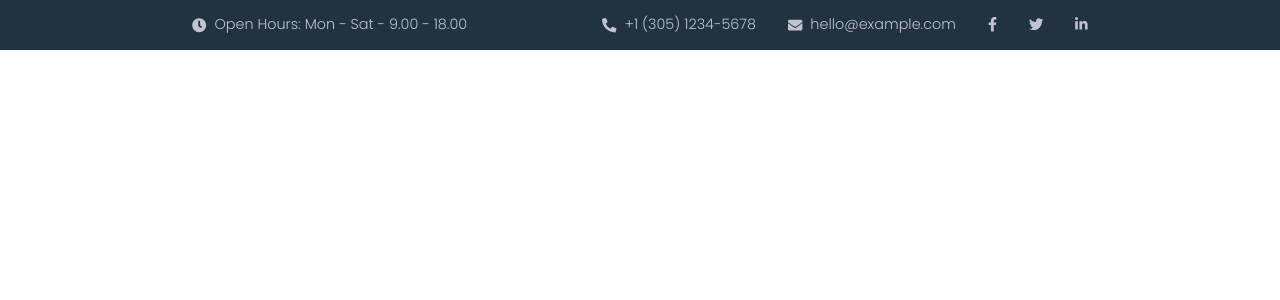
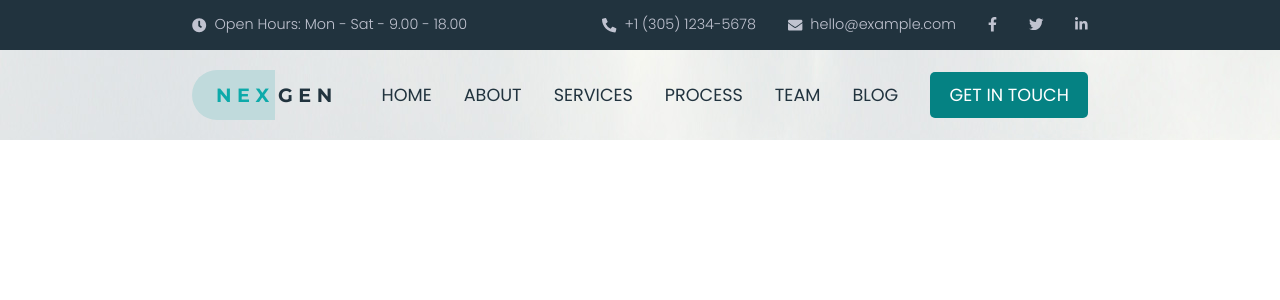
Before and after one commit to ChiaraPapagni/proj-html-vuejs, a Vue app: page / in a window 1280 px wide. Shown: the top 300 px of the page. Built offline with nearby package versions, Linux system fonts and the light colour scheme.

Commit message:
create navbar

```diff
--- a/src/App.vue
+++ b/src/App.vue
@@ -24,10 +24,4 @@ export default {
 <style lang="scss">
 @import "./assets/scss/variables.scss";
 @import "./assets/scss/common.scss";
-/* Poppins Font */
-@import url("https://fonts.googleapis.com/css2?family=Poppins:wght@200;300;400;500;600;700;800;900&display=swap");
-
-#app {
-  font-family: "Poppins", Helvetica, Arial, sans-serif;
-}
 </style>
--- a/src/assets/scss/common.scss
+++ b/src/assets/scss/common.scss
@@ -1,8 +1,21 @@
+/* Poppins Font */
+@import url("https://fonts.googleapis.com/css2?family=Poppins:wght@200;300;400;500;600;700;800;900&display=swap");
+/* Montserrat Font */
+@import url('https://fonts.googleapis.com/css2?family=Montserrat:wght@700&display=swap');
+
 /* Reset Rules */
 * {
     box-sizing: border-box;
     margin: 0;
     padding: 0;
+}
+
+body {
+    font-family: "Poppins",
+        Helvetica,
+        Arial,
+        sans-serif;
+    font-weight: 400;
 }
 
 .container {
--- a/src/assets/scss/variables.scss
+++ b/src/assets/scss/variables.scss
@@ -1,3 +1,4 @@
 $nexgen_dark_blue: #21333E;
 $nexgen_primary_green: #058283;
 $nexgen_text_header: #C0C3D0;
+$nexgen_text_dark: #21333E;
--- a/src/components/SiteHeader.vue
+++ b/src/components/SiteHeader.vue
@@ -32,6 +32,28 @@
       </div>
     </div>
     <!-- /.top_header -->
+
+    <div class="bottom_header">
+      <div class="navbar container d_flex">
+        <div class="logo">
+          <span class="logo_bg">Nex</span>
+          <span>gen</span>
+        </div>
+        <div class="menu">
+          <ul>
+            <li><a href="">home</a></li>
+            <li><a href="">about</a></li>
+            <li><a href="">services</a></li>
+            <li><a href="">process</a></li>
+            <li><a href="">team</a></li>
+            <li><a href="">blog</a></li>
+            <li class="btn_green"><a href="">get in touch</a></li>
+          </ul>
+        </div>
+      </div>
+      <!-- /.navbar -->
+    </div>
+    <!-- /.bottom_header -->
   </header>
   <!-- /#site_header -->
 </template>
@@ -43,6 +65,7 @@ export default {};
 <style lang="scss">
 @import "../assets/scss/variables.scss";
 
+header {
   .top_header {
     background-color: $nexgen_dark_blue;
     color: $nexgen_text_header;
@@ -70,4 +93,49 @@ export default {};
       }
     }
   }
+
+  .bottom_header {
+    background-image: url(../assets/img/bg-6.jpg);
+
+    .navbar {
+      justify-content: space-between;
+      text-transform: uppercase;
+      padding: 2rem 0;
+
+      .logo {
+        font-family: "Montserrat", sans-serif;
+        font-size: 1.2rem;
+        letter-spacing: 0.35rem;
+        color: $nexgen_text_dark;
+
+        .logo_bg {
+          background-color: #c0dadc;
+          padding: 0.8rem 0 0.8rem 1.5rem;
+          border-radius: 50px 0 0 50px;
+          color: #0daaaa;
+          margin-right: 0.2rem;
+        }
+      }
+
+      ul > li {
+        display: inline;
+        list-style: none;
+        margin-left: 2rem;
+
+        a {
+          font-size: 1.1rem;
+          text-decoration: none;
+          color: $nexgen_text_dark;
+        }
+
+        &.btn_green > a {
+          background-color: $nexgen_primary_green;
+          padding: 0.7rem 1.2rem;
+          border-radius: 5px;
+          color: #fff;
+        }
+      }
+    }
+  }
+}
 </style>
```
Lines whose indentation alone changed are shown as unchanged.
